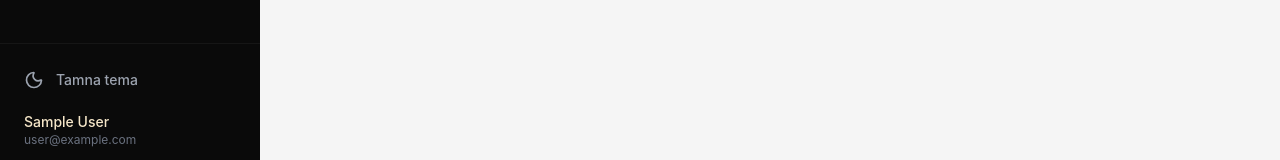
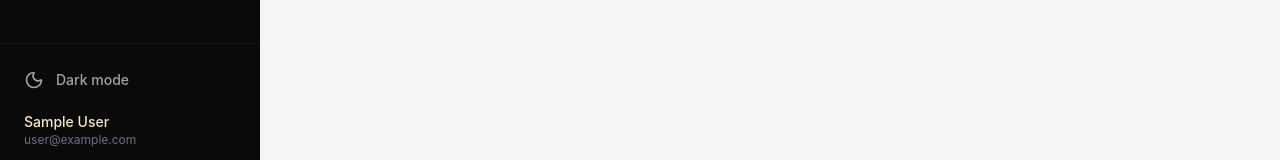
Before and after one commit to lazukicandrija-hue/effocrm, a Next.js app: page /team in a window 1280 px wide. Shown: the part 580-740 px from the top of the page. Built offline with nearby package versions, Linux system fonts and the light colour scheme; no server answers; the database is empty; sample sign-in values are in the browser's storage.

Commit message:
Rename theme toggle label to 'Dark mode'
Co-Authored-By: Claude Opus 4.8 <noreply@anthropic.com>

```diff
--- a/src/components/layout/theme-toggle.tsx
+++ b/src/components/layout/theme-toggle.tsx
@@ -33,7 +33,7 @@ export default function ThemeToggle({ collapsed }: { collapsed?: boolean }) {
         aria-hidden
       >
         <Moon className="h-5 w-5 flex-shrink-0" />
-        {!collapsed && <span>Tema</span>}
+        {!collapsed && <span>Dark mode</span>}
       </button>
     );
   }
@@ -51,7 +51,7 @@ export default function ThemeToggle({ collapsed }: { collapsed?: boolean }) {
       ) : (
         <Moon className="h-5 w-5 flex-shrink-0" />
       )}
-      {!collapsed && <span>{isDark ? "Svetla tema" : "Tamna tema"}</span>}
+      {!collapsed && <span>Dark mode</span>}
     </button>
   );
 }
```
